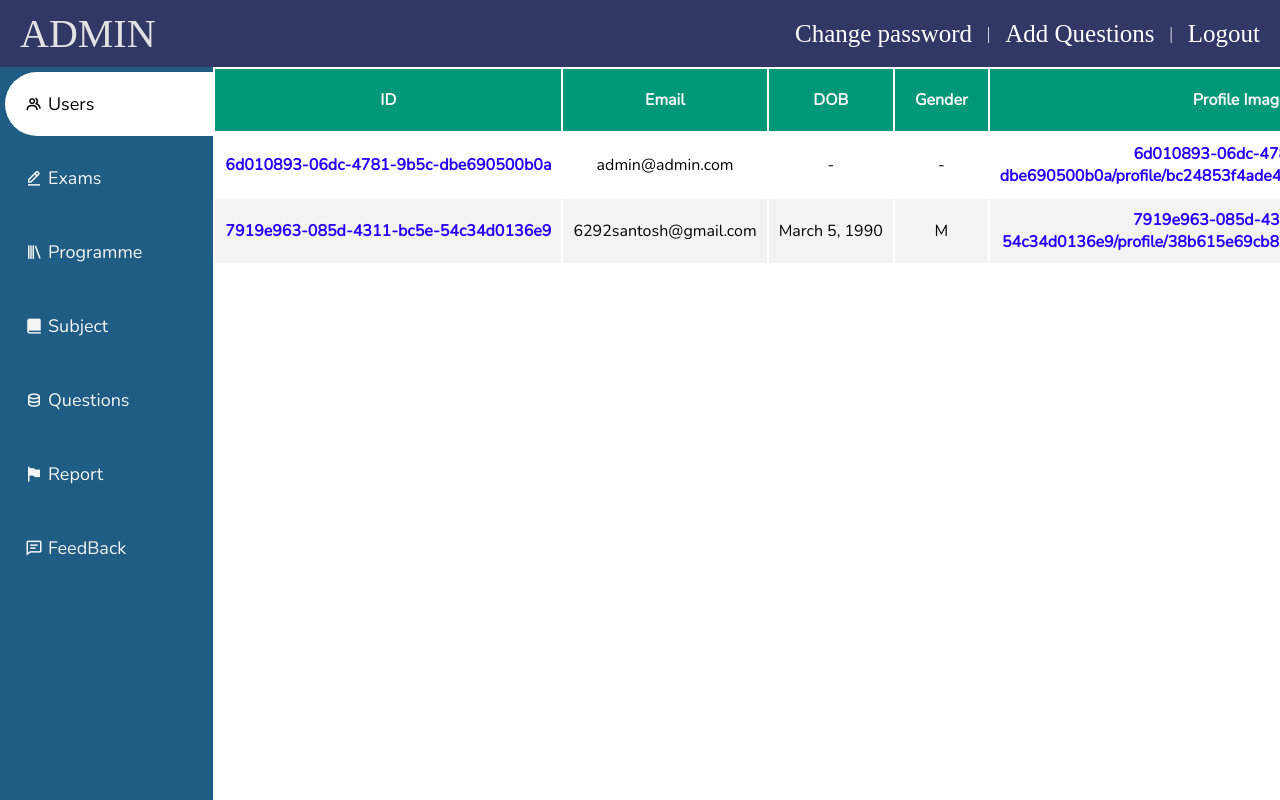
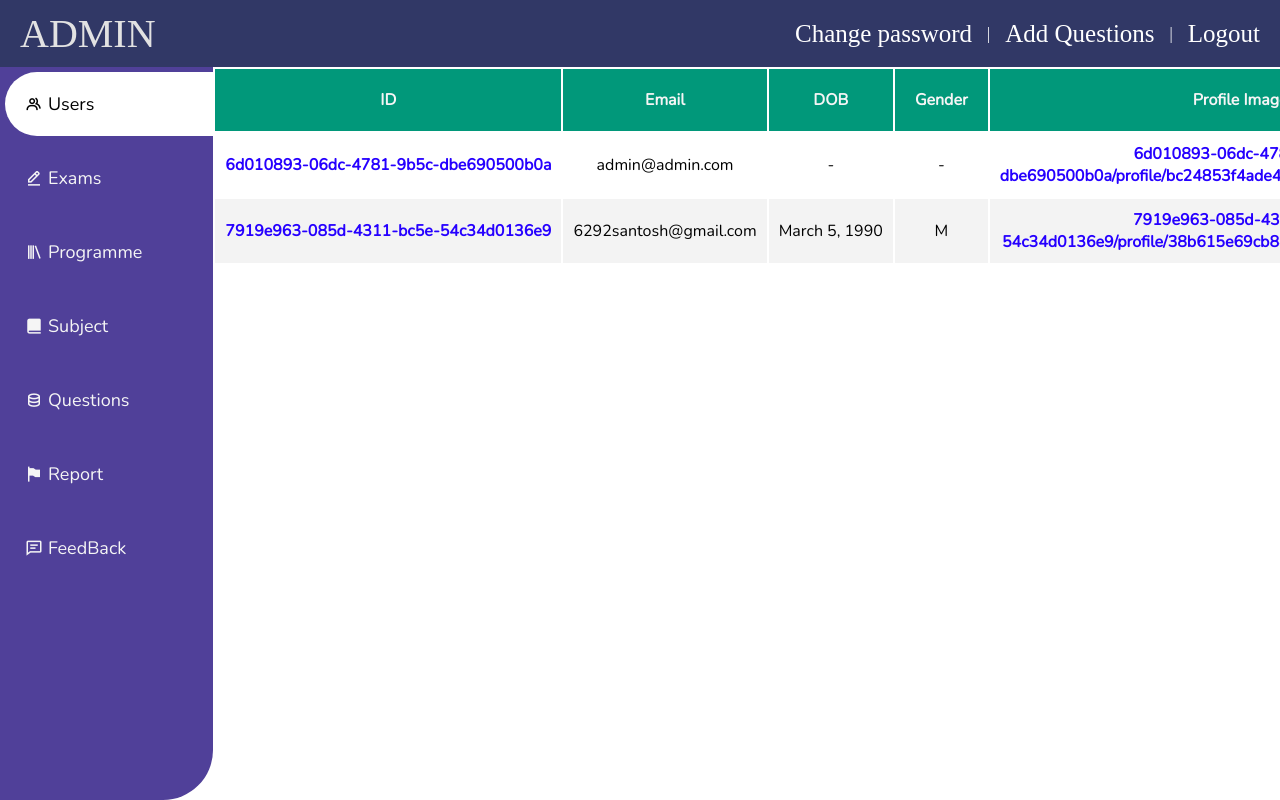
Before and after one commit to sainisoftravi/online_entrance, a Django app: page /index/ in a window 1280 px wide. Run offline with Django 4.2, Linux system fonts and the light colour scheme; data comes from the database, SQL or seed files in the repository; some libraries are stand-ins or nearby versions; some web fonts are replaced.

Commit message:
Improved side-bar appearance

```diff
--- a/static/css/admin/side-bar.css
+++ b/static/css/admin/side-bar.css
@@ -9,7 +9,8 @@
     height: 100%;
     display: flex;
     flex-direction: column;
-    background-color: #1f5d84;
+    background-color: #504099;
+    border-end-end-radius: 50px;
 }
 
 a{
```
